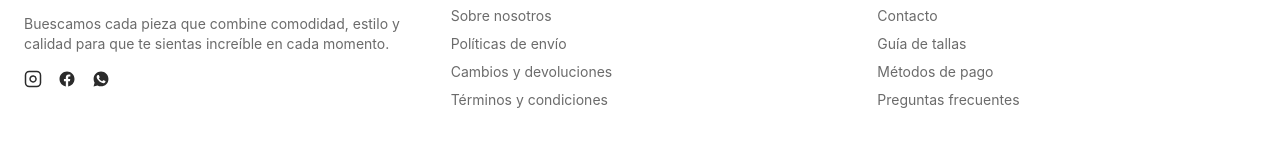
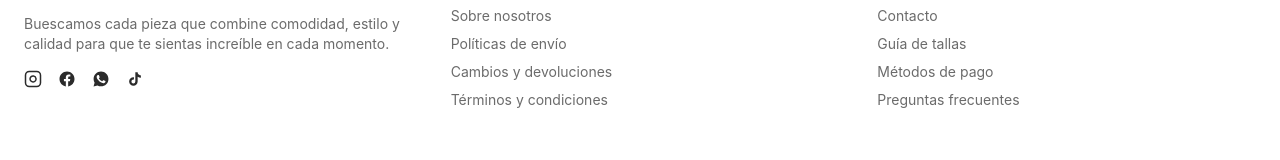
Before and after one commit to AndreyRamirez21/dalu-web, a React (Vite) app: page / in a window 1280 px wide. Shown: the part 2168-2328 px from the top of the page. Built offline with nearby package versions, Linux system fonts and the light colour scheme.

Commit message:
Agregado tiktok al footer

```diff
--- a/src/shared/ui/components/Footer.tsx
+++ b/src/shared/ui/components/Footer.tsx
@@ -22,6 +22,14 @@ function WhatsappIcon() {
   return (
     <svg width="18" height="18" viewBox="0 0 24 24" fill="currentColor">
       <path d="M12.04 2C6.58 2 2.13 6.45 2.13 11.91c0 1.75.46 3.45 1.32 4.95L2.05 22l5.25-1.38a9.9 9.9 0 0 0 4.74 1.2h.01c5.46 0 9.9-4.45 9.9-9.91C21.95 6.45 17.5 2 12.04 2zm5.8 14.16c-.24.68-1.4 1.3-1.93 1.38-.5.08-1.13.11-1.82-.11a16.6 16.6 0 0 1-1.66-.61c-2.92-1.26-4.83-4.2-4.98-4.4-.15-.2-1.19-1.58-1.19-3.02 0-1.43.75-2.14 1.02-2.43.26-.29.58-.36.77-.36.19 0 .39 0 .55.01.18.01.42-.07.65.5.24.58.82 2.01.89 2.15.07.15.12.32.02.52-.1.2-.15.32-.29.5-.15.17-.31.39-.44.52-.15.15-.3.31-.13.6.17.29.75 1.24 1.62 2.01 1.11.99 2.05 1.3 2.34 1.44.29.15.47.13.64-.08.17-.2.71-.83.9-1.11.19-.29.38-.24.63-.15.26.1 1.66.78 1.94.92.29.15.48.22.55.34.07.13.07.75-.18 1.44z" />
+    </svg>
+  )
+}
+
+function TiktokIcon() {
+  return (
+    <svg width="18" height="18" viewBox="0 0 24 24" fill="currentColor">
+      <path d="M16.6 5.82s.51.5 0 0A4.278 4.278 0 0 1 15.54 3h-3.09v12.4a2.592 2.592 0 0 1-2.59 2.5c-1.42 0-2.6-1.16-2.6-2.6 0-1.72 1.66-3.01 3.37-2.48V9.66c-3.45-.46-6.47 2.22-6.47 5.64 0 3.33 2.76 5.7 5.69 5.7 3.14 0 5.69-2.55 5.69-5.7V9.01a7.35 7.35 0 0 0 4.3 1.38V7.3s-1.88.09-3.24-1.48z" />
     </svg>
   )
 }
@@ -59,6 +67,11 @@ export function Footer() {
               <a href="https://wa.me/573045507359" target="_blank" rel="noopener noreferrer" aria-label="WhatsApp de Dalú" className="hover:text-primary transition-colors">
                 <WhatsappIcon />
               </a>
+              <a href="https://www.tiktok.com/@dalusiendotu?_r=1&_t=ZS-98TvCJVYyjx" target="_blank" rel="noopener noreferrer" aria-label="Tiktok de Dalú" className="hover:text-primary transition-colors">
+                <TiktokIcon />
+              </a>
+
+
             </div>
           </div>
 
```
